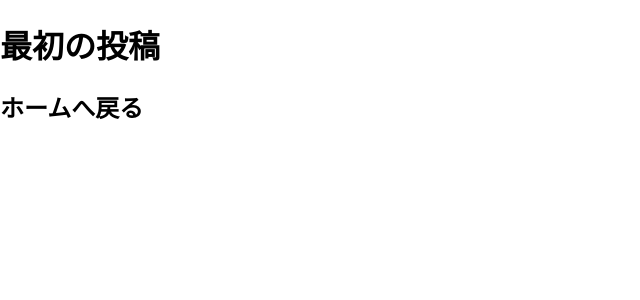
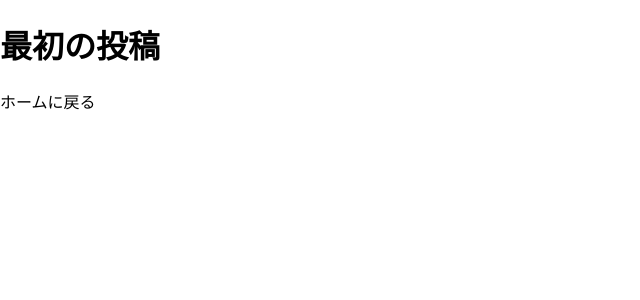
Before and after one commit to koheinohara/myPortfolio_koheiNohara01, a Next.js app in the folder my-app/: page /posts/firstPost in a window 1280 px wide. Shown: the top 300 px of the page, without its empty margins (0-640 px from the left). Built offline with nearby package versions, Linux system fonts and the light colour scheme.

Commit message:
rootディレクトリ（最初のページ）に戻る

```diff
--- a/my-app/pages/posts/firstPost.js
+++ b/my-app/pages/posts/firstPost.js
@@ -1,8 +1,10 @@
+import Link from "next/link";
+
 export default function firstPost() {
     return (
         <div>
             <h1>最初の投稿</h1>
-            <h2>ホームへ戻る</h2>
+            <Link href="/">ホームに戻る</Link>
         </div>
     );
 }
```
